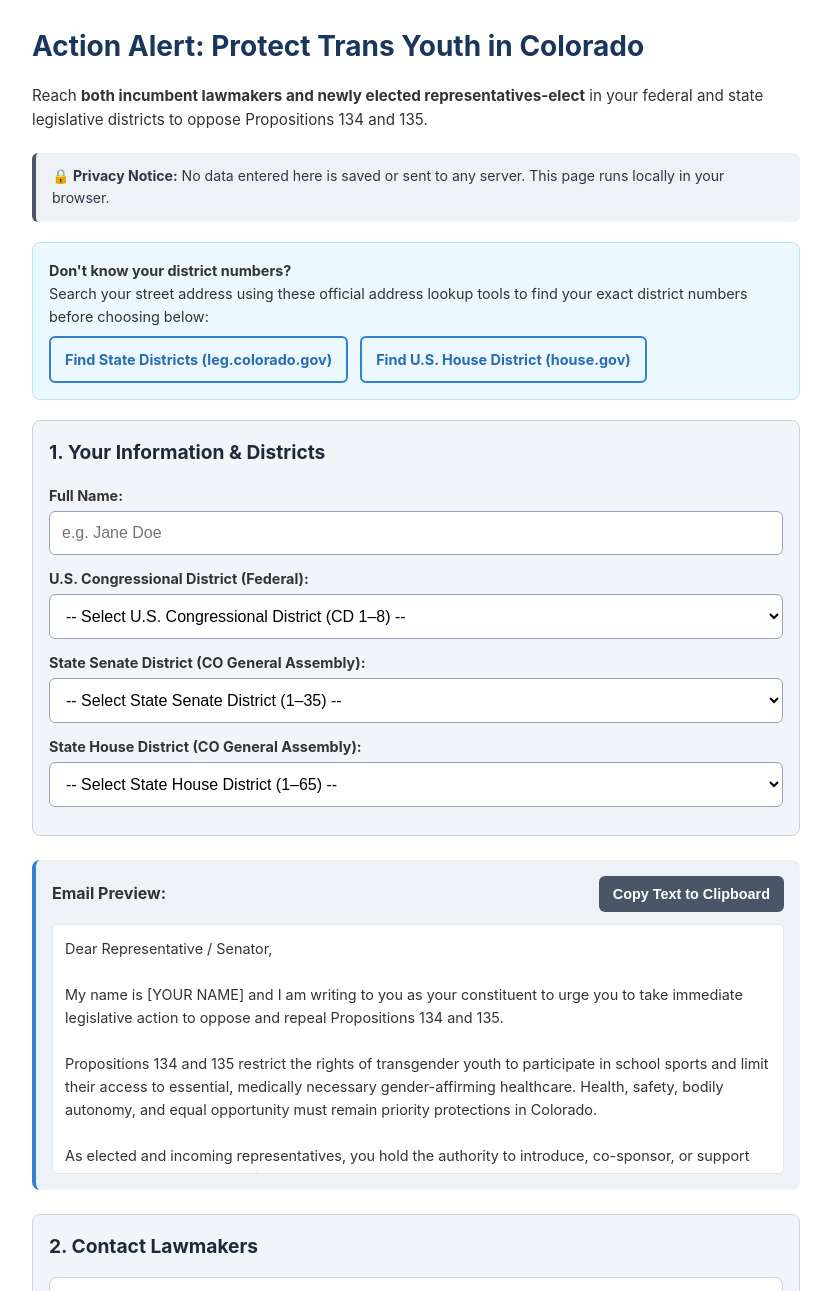
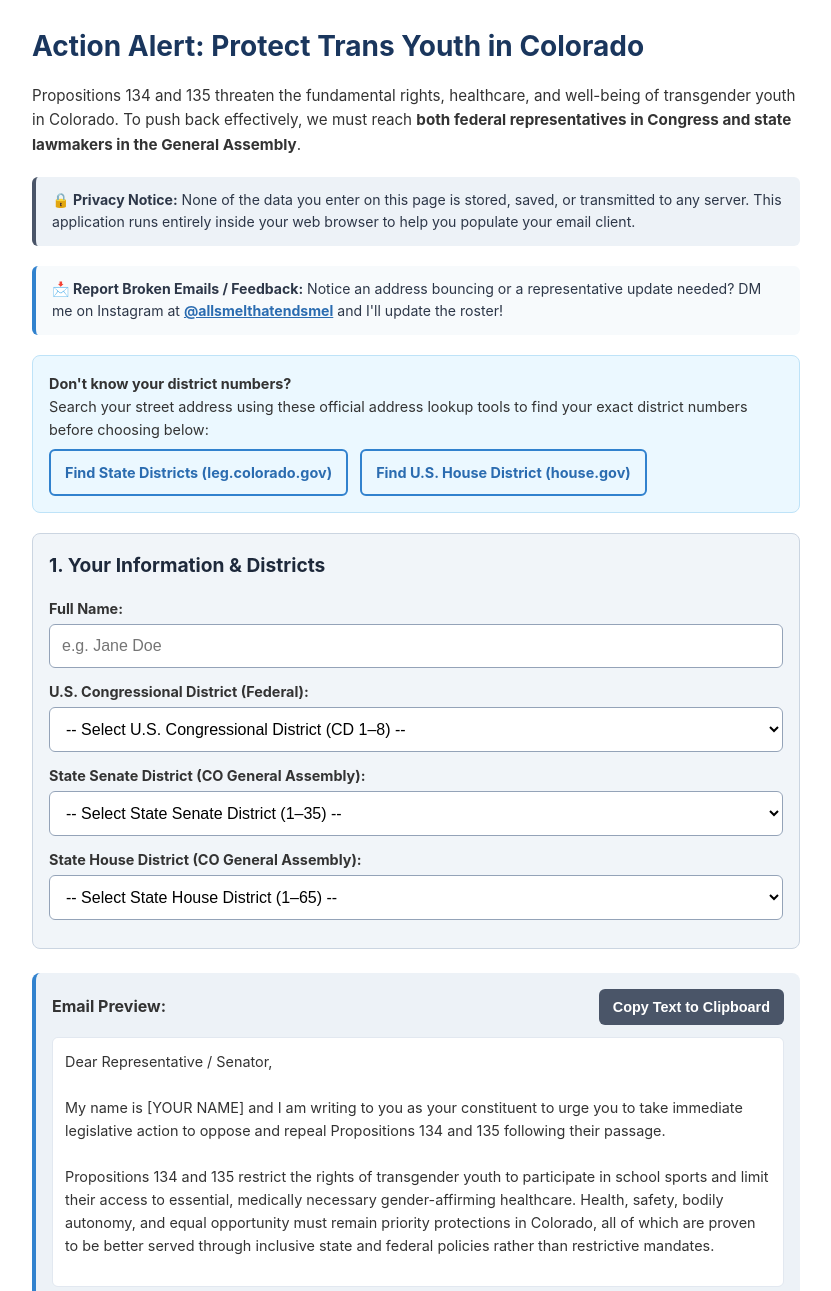
Before and after one commit to mel-builds/email-to-protect-trans-youth, a plain HTML site: page index.html in a window 1280 px wide. Shown: the top 1291 px of the page, without its empty margins (224-1055 px from the left). Drawn offline with Linux system fonts and the light colour scheme.

Commit message:
Revise content regarding Propositions 134 and 135
Updated the content to clarify the impact of Propositions 134 and 135 on trans youth and improved the privacy notice for data handling.

```diff
--- a/index.html
+++ b/index.html
@@ -7,7 +7,7 @@
 
     <!-- Open Graph Social Media Meta Tags -->
     <meta property="og:title" content="Urge CO Federal & State Lawmakers to Oppose Propositions 134 & 135">
-    <meta property="og:description" content="Contact incumbent and newly elected U.S. Representatives and CO State Lawmakers to protect trans youth.">
+    <meta property="og:description" content="Contact incumbent and newly elected U.S. Representatives and CO State Lawmakers to protect trans youth from the newly passed Propositions 134 and 135.">
     <meta property="og:type" content="website">
 
     <style>
@@ -132,12 +132,17 @@
 
     <h1>Action Alert: Protect Trans Youth in Colorado</h1>
     <p class="intro-text">
-        Reach <strong>both incumbent lawmakers and newly elected representatives-elect</strong> in your federal and state legislative districts to oppose Propositions 134 and 135.
+        Propositions 134 and 135 threaten the fundamental rights, healthcare, and well-being of transgender youth in Colorado. To push back effectively, we must reach <strong>both federal representatives in Congress and state lawmakers in the General Assembly</strong>.
     </p>
 
     <!-- Data Privacy Disclaimer -->
     <div class="privacy-box">
-        <strong>🔒 Privacy Notice:</strong> No data entered here is saved or sent to any server. This page runs locally in your browser.
+        <strong>🔒 Privacy Notice:</strong> None of the data you enter on this page is stored, saved, or transmitted to any server. This application runs entirely inside your web browser to help you populate your email client.
+    </div>
+
+    <!-- Contact & Feedback Box -->
+    <div class="privacy-box" style="border-left-color: #3182ce; background-color: #f7fafc;">
+        <strong>📩 Report Broken Emails / Feedback:</strong> Notice an address bouncing or a representative update needed? DM me on Instagram at <a href="https://instagram.com/allsmelthatendsmel" target="_blank" rel="noopener" style="color: #2b6cb0; font-weight: bold; text-decoration: underline;">@allsmelthatendsmel</a> and I'll update the roster!
     </div>
 
     <!-- Official District Search Helper -->
@@ -422,15 +427,17 @@
 
             return `Dear ${recipientStr},
 
-My name is ${nameStr} and I am writing to you as your constituent to urge you to take immediate legislative action to oppose and repeal Propositions 134 and 135.
+My name is ${nameStr} and I am writing to you as your constituent to urge you to take immediate legislative action to oppose and repeal Propositions 134 and 135 following their passage.
 
-Propositions 134 and 135 restrict the rights of transgender youth to participate in school sports and limit their access to essential, medically necessary gender-affirming healthcare. Health, safety, bodily autonomy, and equal opportunity must remain priority protections in Colorado.
+Propositions 134 and 135 restrict the rights of transgender youth to participate in school sports and limit their access to essential, medically necessary gender-affirming healthcare. Health, safety, bodily autonomy, and equal opportunity must remain priority protections in Colorado, all of which are proven to be better served through inclusive state and federal policies rather than restrictive mandates.
 
-As elected and incoming representatives, you hold the authority to introduce, co-sponsor, or support legislative measures that safeguard vulnerable youth and uphold equal civil rights.
+As an elected representative, you hold the authority to introduce, co-sponsor, or support legislative measures that safeguard vulnerable youth and uphold equal civil rights.
 
-I request that you take a firm stand by sponsoring or supporting legislative efforts to counter and repeal these provisions in the upcoming legislative session.
+I request that you take a firm stand by sponsoring or supporting legislative efforts to counter and repeal the provisions of Proposition 134 and Proposition 135. I would appreciate hearing your position on this issue and learning about any steps you plan to take to protect trans youth in Colorado.
 
-Thank you for your time and leadership.
+We voted for you because you talked the talk, now it's time to walk the walk. Protect trans youth.
+
+Thank you for your time and representation.
 
 Sincerely,
 
```
